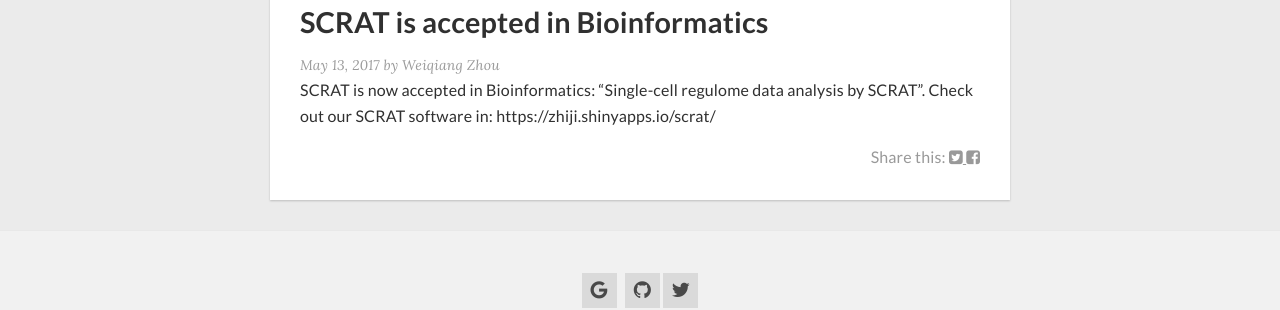
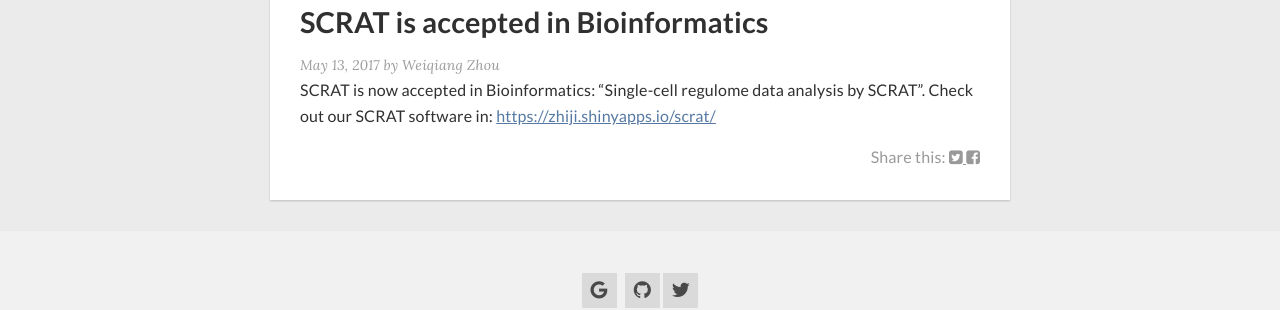
Before and after one commit to ILoveYouKen/ILoveYouKen.github.io, a Jekyll site: the page built from _posts/2017-05-13-scrat.markdown, in a window 1280 px wide. Shown: the part 180-490 px from the top of the page. Built offline with Jekyll 4.4.1, drawn with Linux system fonts in a browser that asks for light colours; nearby versions of some CDN libraries.

```diff
--- a/_posts/2017-05-13-scrat.markdown
+++ b/_posts/2017-05-13-scrat.markdown
@@ -5,4 +5,4 @@ date:   2017-05-13 12:43:00
 categories: paper update
 comments: false
 ---
-SCRAT is now accepted in Bioinformatics: "Single-cell regulome data analysis by SCRAT". Check out our SCRAT software in: https://zhiji.shinyapps.io/scrat/
+SCRAT is now accepted in Bioinformatics: "Single-cell regulome data analysis by SCRAT". Check out our SCRAT software in: <https://zhiji.shinyapps.io/scrat/>
```
